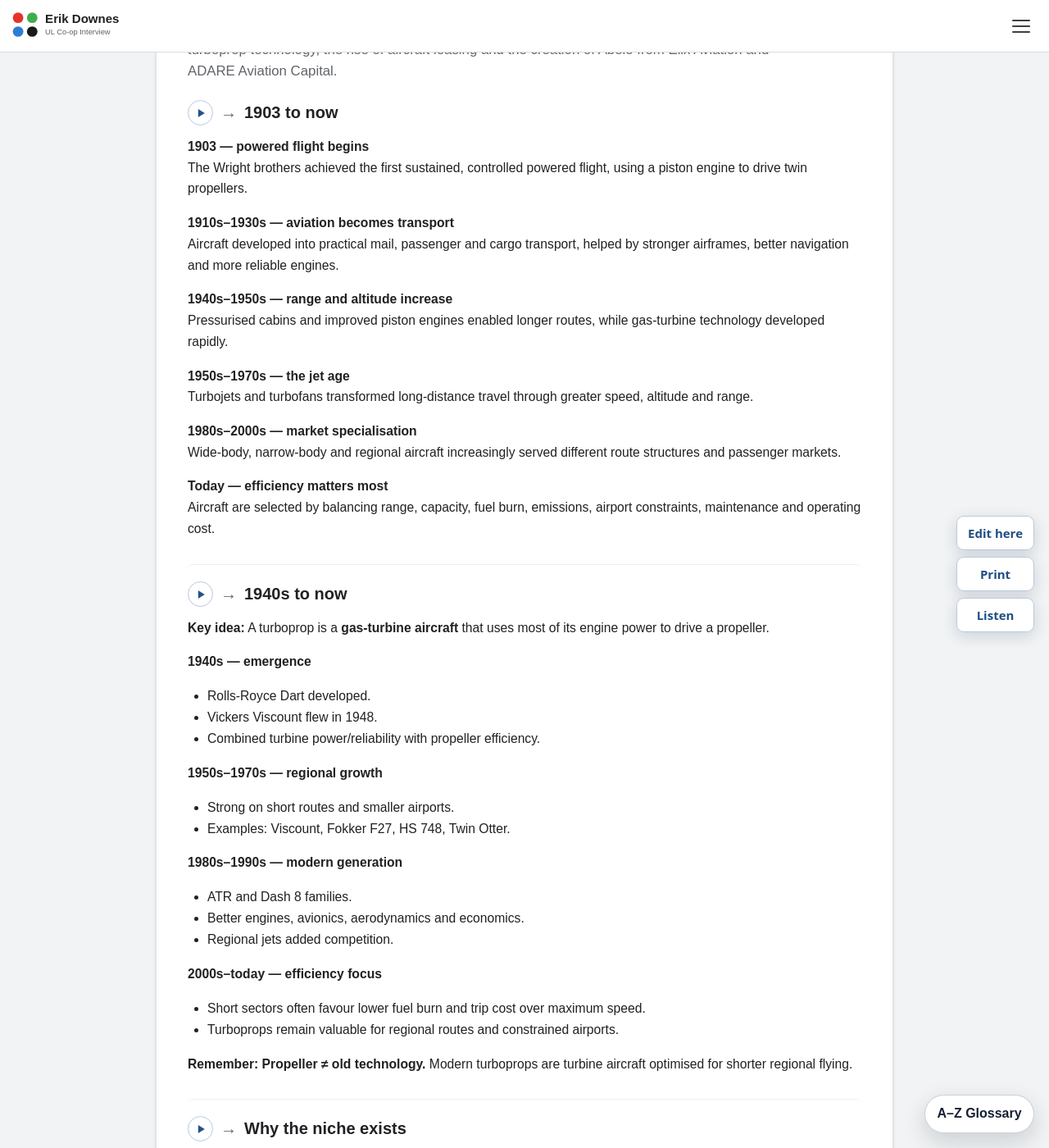
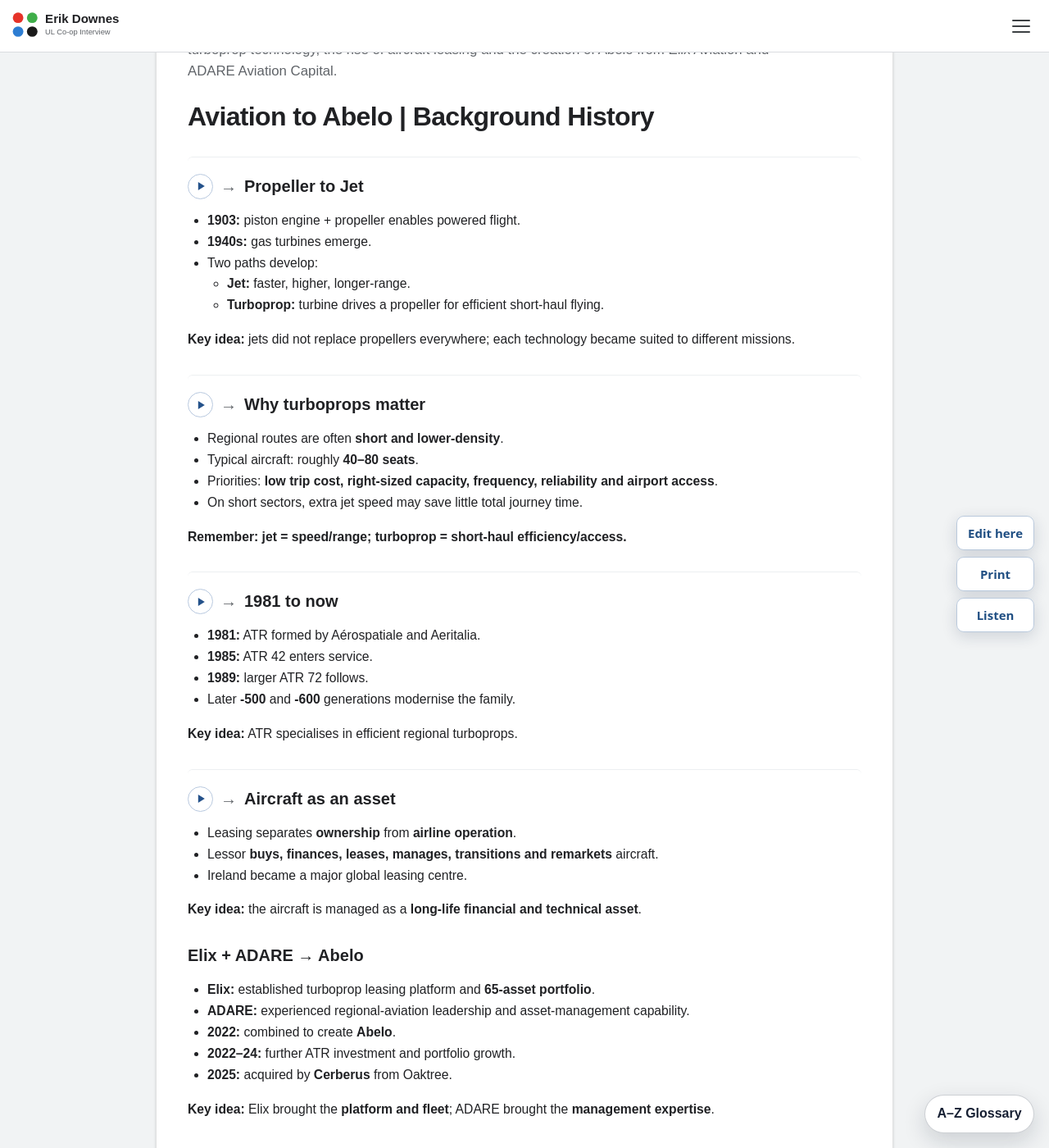
Before and after one commit to ronandownes/coop, a Jekyll site: the page built from history-of-flight.md, in a window 1280 px wide and 1400 px high, scrolled down 192 px. Shown: the whole window at 82% size. Built offline with Jekyll 4.4.1, drawn with Linux system fonts in a browser that asks for light colours; some of the changed text lies outside the part shown.

Commit message:
Update history-of-flight.md (via Pages CMS)

```diff
--- a/history-of-flight.md
+++ b/history-of-flight.md
@@ -9,119 +9,54 @@
   leasing and the creation of Abelo from Elix Aviation and ADARE Aviation
   Capital.
 ---
-## Flight | 1903 to now
+# Aviation to Abelo | Background History
 
+## Flight | Propeller to Jet
 
+- **1903:** piston engine + propeller enables powered flight.
+- **1940s:** gas turbines emerge.
+- Two paths develop:
+  - **Jet:** faster, higher, longer-range.
+  - **Turboprop:** turbine drives a propeller for efficient short-haul flying.
 
-**1903 — powered flight begins**
-The Wright brothers achieved the first sustained, controlled powered flight, using a piston engine to drive twin propellers.
+**Key idea:** jets did not replace propellers everywhere; each technology became suited to different missions.
 
-**1910s–1930s — aviation becomes transport**
-Aircraft developed into practical mail, passenger and cargo transport, helped by stronger airframes, better navigation and more reliable engines.
+## Regional Aviation | Why turboprops matter
 
-**1940s–1950s — range and altitude increase**
-Pressurised cabins and improved piston engines enabled longer routes, while gas-turbine technology developed rapidly.
+- Regional routes are often **short and lower-density**.
+- Typical aircraft: roughly **40–80 seats**.
+- Priorities: **low trip cost, right-sized capacity, frequency, reliability and airport access**.
+- On short sectors, extra jet speed may save little total journey time.
 
-**1950s–1970s — the jet age**
-Turbojets and turbofans transformed long-distance travel through greater speed, altitude and range.
-
-**1980s–2000s — market specialisation**
-Wide-body, narrow-body and regional aircraft increasingly served different route structures and passenger markets.
-
-**Today — efficiency matters most**
-Aircraft are selected by balancing range, capacity, fuel burn, emissions, airport constraints, maintenance and operating cost.
-
-
-
-## Turboprop | 1940s to now
-
-**Key idea:** A turboprop is a **gas-turbine aircraft** that uses most of its engine power to drive a propeller.
-
-**1940s — emergence**
-
-- Rolls-Royce Dart developed.
-- Vickers Viscount flew in 1948.
-- Combined turbine power/reliability with propeller efficiency.
-
-**1950s–1970s — regional growth**
-
-- Strong on short routes and smaller airports.
-- Examples: Viscount, Fokker F27, HS 748, Twin Otter.
-
-**1980s–1990s — modern generation**
-
-- ATR and Dash 8 families.
-- Better engines, avionics, aerodynamics and economics.
-- Regional jets added competition.
-
-**2000s–today — efficiency focus**
-
-- Short sectors often favour lower fuel burn and trip cost over maximum speed.
-- Turboprops remain valuable for regional routes and constrained airports.
-
-**Remember:** **Propeller ≠ old technology.** Modern turboprops are turbine aircraft optimised for shorter regional flying.
-
-## Regional Aviation | Why the niche exists
-
-- Serves **thin routes** that cannot support large jets.
-- Typically uses aircraft around **40–80 seats**.
-- Priorities: **low trip cost, frequency, short-runway capability, reliability**.
-- Best suited to smaller cities, islands and remote communities.
-
-**Key idea:** regional aviation optimises **economics and access**, not maximum speed.
+**Remember:** **jet = speed/range; turboprop = short-haul efficiency/access.**
 
 ## ATR | 1981 to now
 
 - **1981:** ATR formed by Aérospatiale and Aeritalia.
-- **1984–85:** ATR 42 first flight and entry into service.
-- **1988–89:** larger ATR 72 introduced.
-- **1990s:** improved **-500** generation.
-- **2007 onward:** modern **-600** generation.
+- **1985:** ATR 42 enters service.
+- **1989:** larger ATR 72 follows.
+- Later **-500** and **-600** generations modernise the family.
 
-**Key idea:** ATR has continuously refined the same core concept — efficient turboprops for short regional routes.
+**Key idea:** ATR specialises in efficient regional turboprops.
 
-## Aircraft Leasing | The aircraft becomes an asset
+## Aircraft Leasing | Aircraft as an asset
 
-- Leasing separates **aircraft ownership** from **airline operation**.
-- Lessor: **buys, finances, leases, manages, transitions and remarkets** aircraft.
-- Ireland became a major leasing centre from the **1970s onward**.
-- Today, a large share of the global commercial fleet is leased.
+- Leasing separates **ownership** from **airline operation**.
+- Lessor **buys, finances, leases, manages, transitions and remarkets** aircraft.
+- Ireland became a major global leasing centre.
 
-**Key idea:** a lessor manages the aircraft as a **long-life financial and technical asset**.
+**Key idea:** the aircraft is managed as a **long-life financial and technical asset**.
 
-## Elix + ADARE | Two complementary foundations
+## Elix + ADARE → Abelo
 
-Abelo did not begin from a blank sheet of paper in 2022.
-
-**Elix Aviation Capital — the platform and aircraft**
-
-Elix was established in Dublin in 2013 as a specialist regional-aircraft leasing platform, with a particular focus on turboprops.
-
-Over the following years it built experience across leasing, aircraft transactions and asset management and developed a portfolio including ATR and Dash 8 aircraft.
-
-By the time of the 2022 combination, Abelo described Elix as contributing an established leasing platform and a **65-asset turboprop portfolio**.
-
-Elix also had an existing strategic relationship with ATR. In 2019 it became the launch lessor for the proposed ATR 42-600S short-take-off-and-landing variant.
-
-**ADARE Aviation Capital — the management capability**
-
-ADARE was a much newer platform, established around an experienced regional-aviation management team led by Stephen Gorman, with senior executives who had previously worked in aircraft leasing and regional aviation.
-
-Where Elix brought the operating platform, portfolio and existing customer relationships, ADARE brought a new leadership team and deep experience in areas such as financing, commercial management and regional-aircraft asset management.
-
-That makes the 2022 transaction easier to understand as a **combination of complementary capabilities**, not simply one company changing its name.
-
-## Elix + ADARE | Two foundations
-
-- **Elix:** established turboprop leasing platform + **65-aircraft portfolio**.
-- **ADARE:** experienced regional-aviation management team.
-- **2022:** merged to create **Abelo**.
-
-## Abelo | 2022 to now
-
-- **2022:** Abelo created; major new ATR commitments followed.
-- **2023–24:** continued ATR investment and portfolio growth.
+- **Elix:** established turboprop leasing platform and **65-asset portfolio**.
+- **ADARE:** experienced regional-aviation leadership and asset-management capability.
+- **2022:** combined to create **Abelo**.
+- **2022–24:** further ATR investment and portfolio growth.
 - **2025:** acquired by **Cerberus** from Oaktree.
-- **Today:** full-service turboprop leasing and asset management, supporting **60+ aircraft**.
 
 **Key idea:** Elix brought the **platform and fleet**; ADARE brought the **management expertise**.
+
+## The Story in One Line
+
+**Flight technology → regional economics → ATR → aircraft assets → leasing → Abelo**
```
